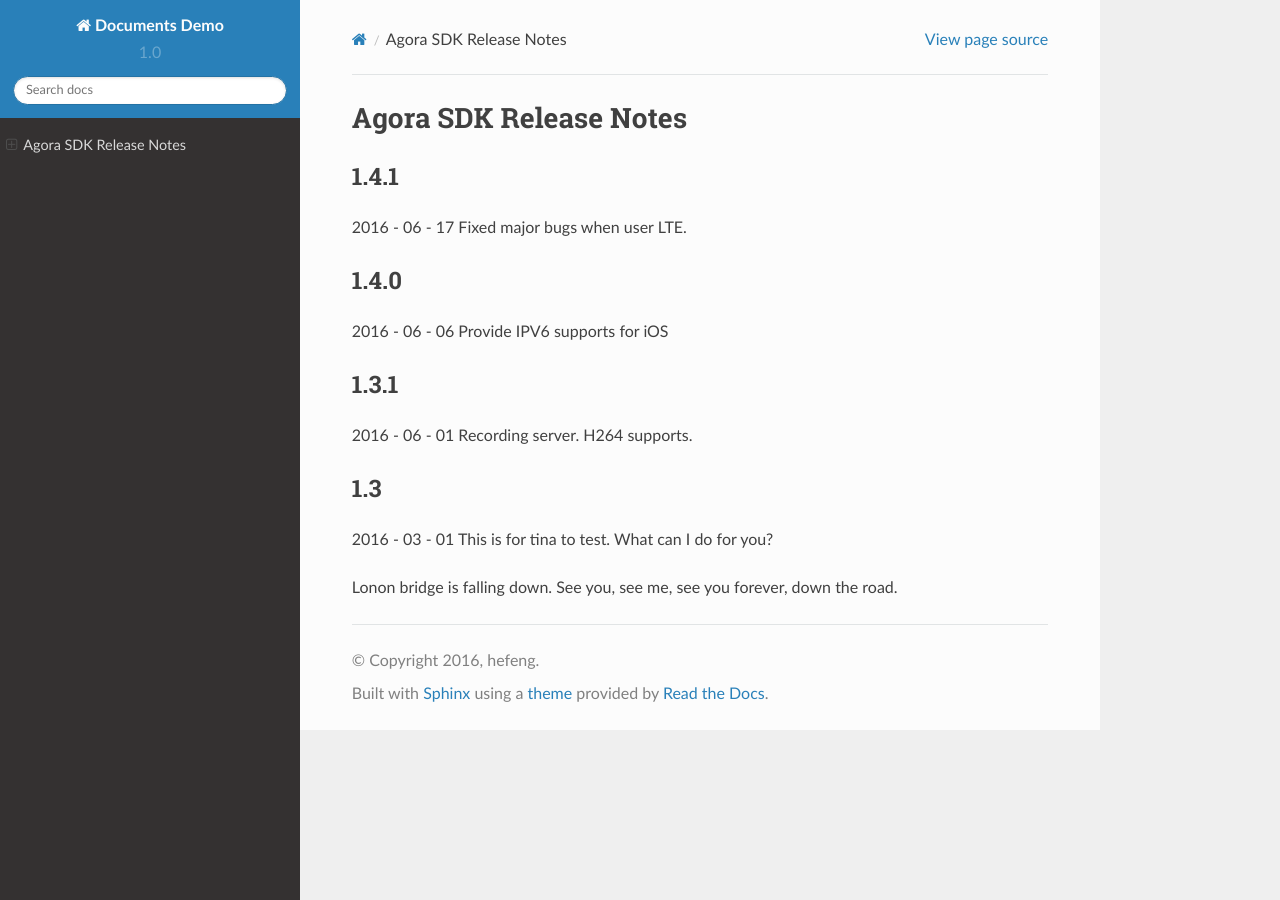
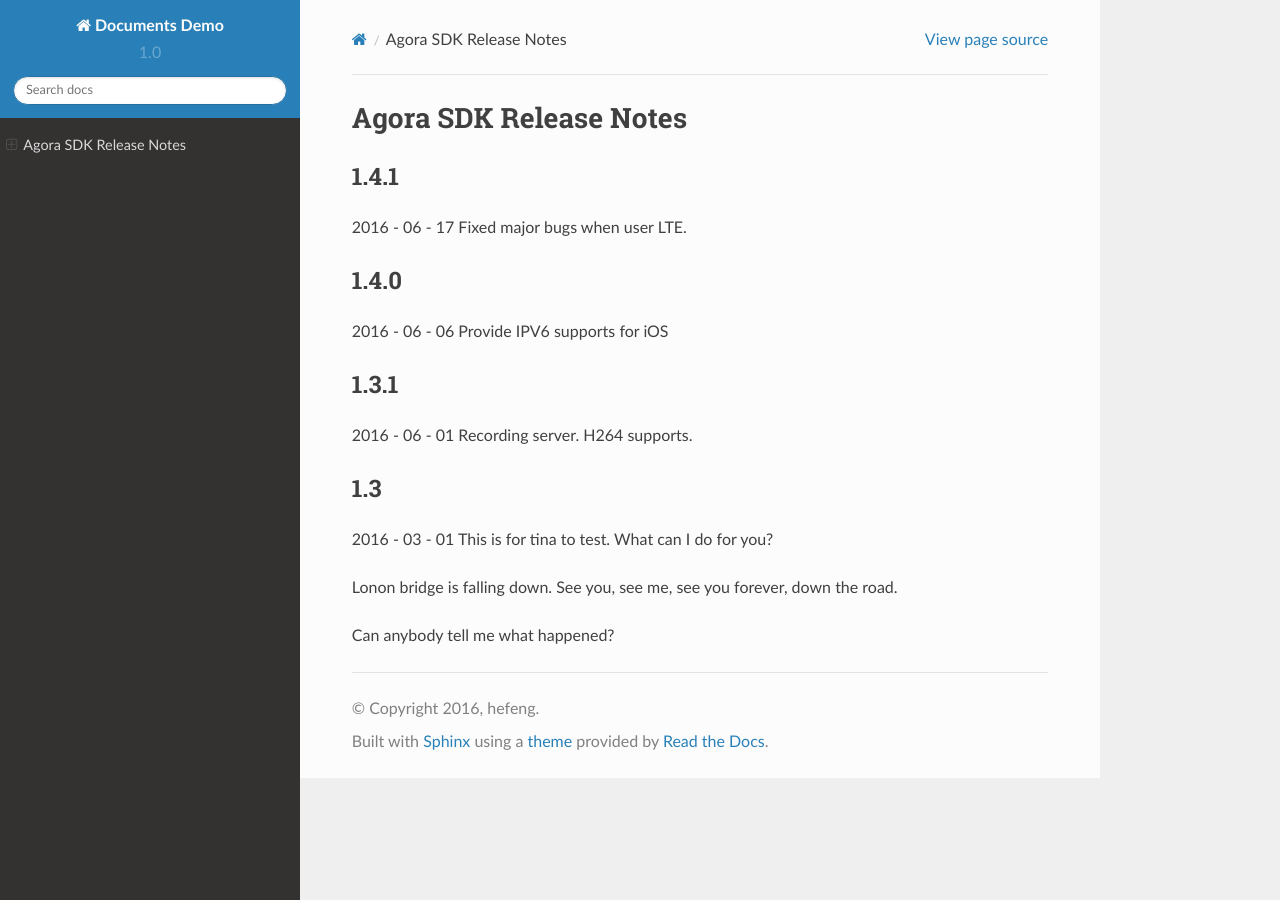
Before and after one commit to yuanzaiyu/docs_demo, a Sphinx documentation site: the page built from source/release_notes.rst, in a window 1280 px wide. Built offline with Sphinx 7.4.7 and the Read the Docs theme 2.0.0, drawn with Linux system fonts in a browser that asks for light colours.

Commit message:
what happened?
what happened?

```diff
--- a/source/release_notes.rst
+++ b/source/release_notes.rst
@@ -26,3 +26,5 @@
 
 Lonon bridge is falling down.
 See you, see me, see you forever, down the road.
+
+Can anybody tell me what happened?
```
